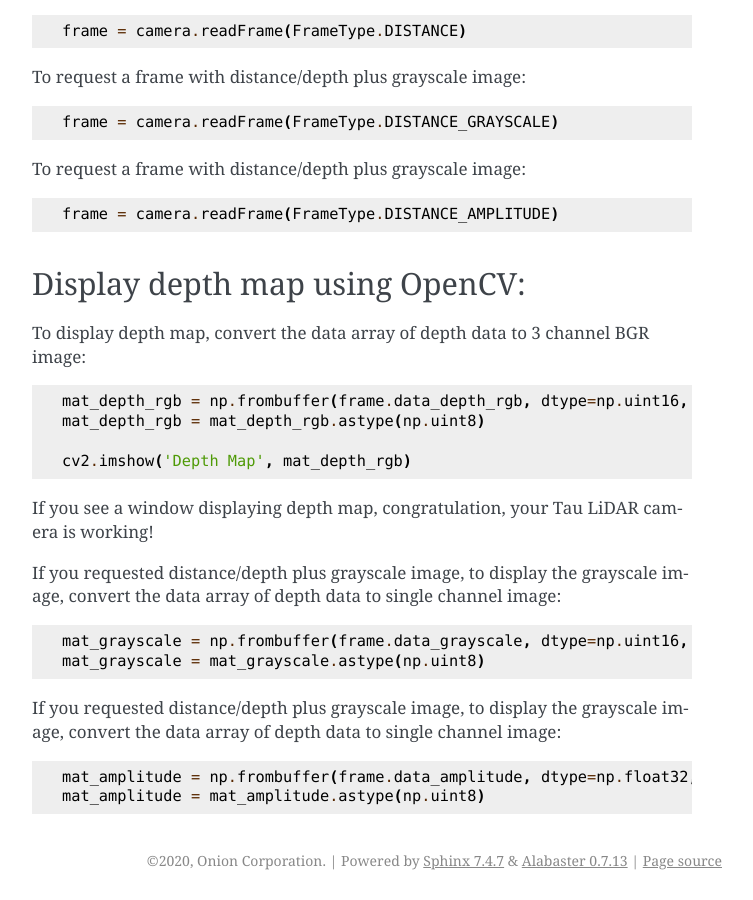
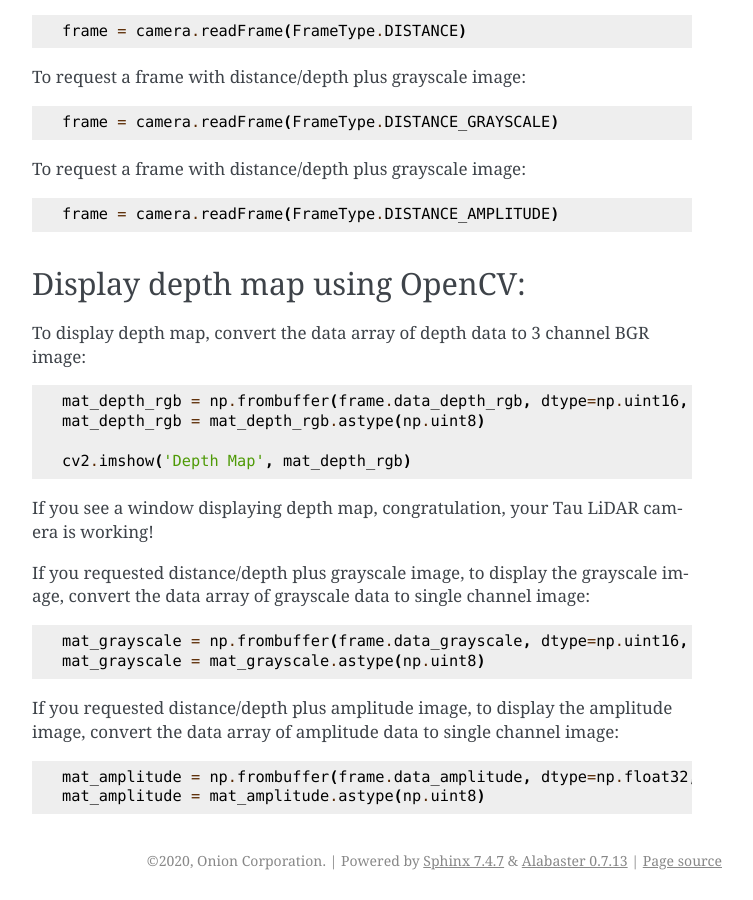
Before and after one commit to OnionIoT/tau-lidar-camera, a Sphinx documentation site: the page built from docs/quickstart.rst, in a window 1280 px wide and 900 px high, scrolled down 1663 px. Shown: the whole window, without its empty margins (388-1141 px from the left). Built offline with Sphinx 7.4.7, drawn with Linux system fonts in a browser that asks for light colours.

Commit message:
Update quickstart.rst

```diff
--- a/docs/quickstart.rst
+++ b/docs/quickstart.rst
@@ -110,14 +110,14 @@ To display depth map, convert the data array of depth data to 3 channel BGR imag
 
 If you see a window displaying depth map, congratulation, your Tau LiDAR camera is working!
 
-If you requested distance/depth plus grayscale image, to display the grayscale image, convert the data array of depth data to single channel image:
+If you requested distance/depth plus grayscale image, to display the grayscale image, convert the data array of grayscale data to single channel image:
 
 .. code-block:: python
 
    mat_grayscale = np.frombuffer(frame.data_grayscale, dtype=np.uint16, count=-1, offset=0).reshape(frame.height, frame.width)
    mat_grayscale = mat_grayscale.astype(np.uint8)
 
-If you requested distance/depth plus grayscale image, to display the grayscale image, convert the data array of depth data to single channel image:
+If you requested distance/depth plus amplitude image, to display the amplitude image, convert the data array of amplitude data to single channel image:
 
 .. code-block:: python
 
```
